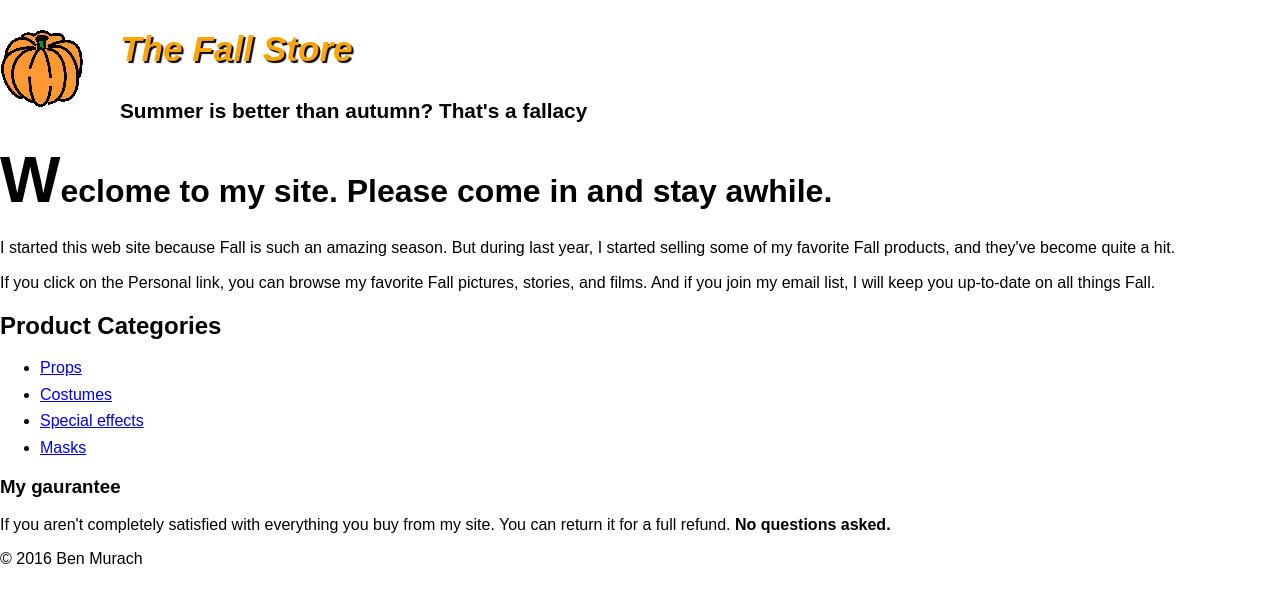
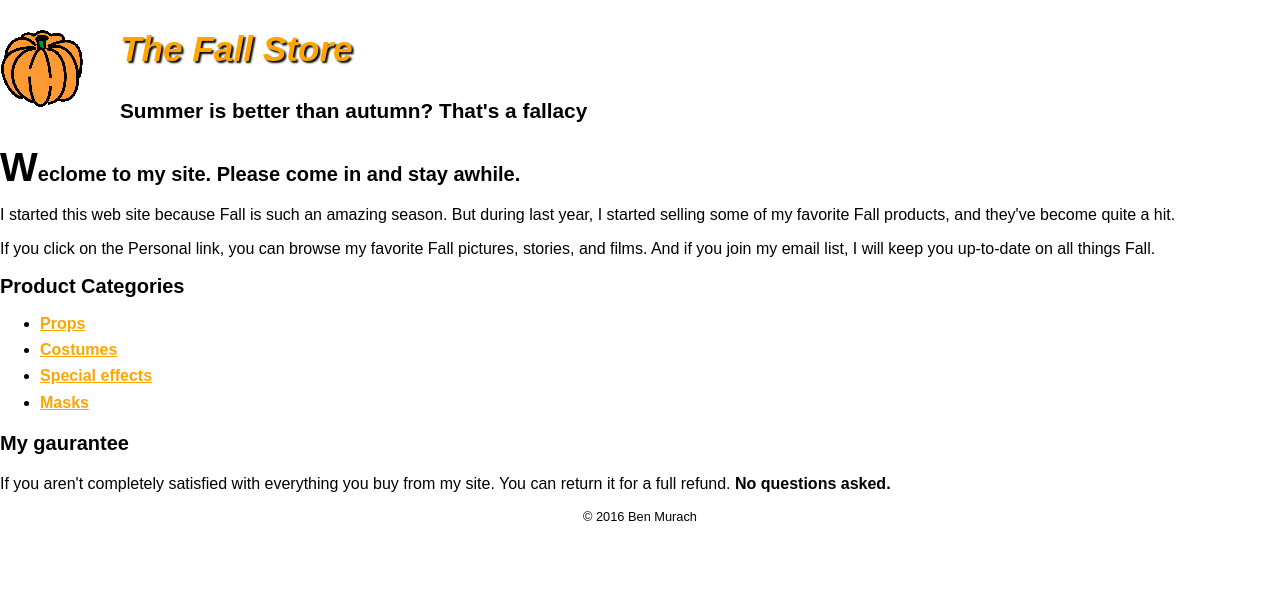
Before and after one commit to pschubert777/schubertPeter_cis435_p1, a plain HTML site: page part_2/index.html in a window 1280 px wide. Drawn offline with Linux system fonts and the light colour scheme.

Commit message:
Update main.css

```diff
--- a/part_2/styles/main.css
+++ b/part_2/styles/main.css
@@ -3,11 +3,14 @@
 
 }
 
+
+/* **********HEADER BEGIN**********  */
 header img {
   float: left;
 
 }
-/* random testing
+/*
+ RANDOM TESTING, PLEASE IGNORE
 header h1, header h2{
   clear: both;
 }
@@ -18,24 +21,44 @@ header h2 {
   font-style: italic;
   margin-left: 120px;
   color: orange;
-  text-shadow: 2px 2px 1px black;
+  text-shadow: 2px 2px 2px black;
+  /* Not necessary, optional (does the same thing since html automatically formats text to the left
+  text-align: left; */
 }
 
 header h3 {
   font-size: 130%;
    margin-left: 120px;
 }
+/* **********HEADER END**********  */
 
 
+/* **********MAIN END**********  */
 main h1::first-letter{
   font-size: 200%;
 }
+
+main h1, main h2, main h3{
+  font-size: 125%;
+}
 main ul li{
-  margin-top: 8px
+  margin-top: 8px;
 }
 
-
-
-footer {
+main ul li a{
+  color:  orange;
+  font-weight: bold;
 
 }
+main ul li a:hover{
+  color: green;
+}
+
+/* ********** MAIN END**********  */
+
+/* **********FOOTER END**********  */
+footer {
+font-size: 80%;
+text-align: center;
+}
+/* **********FOOTER END**********  */
```
